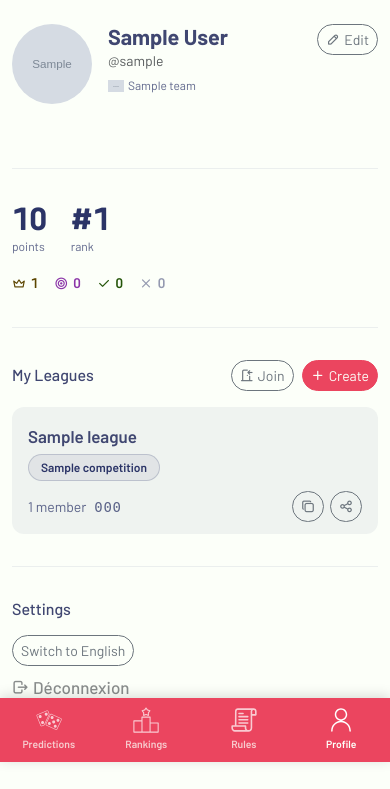
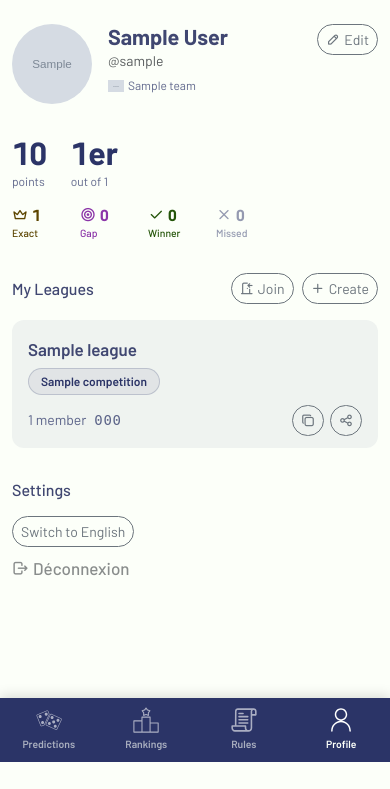
Before and after one commit to AmauryArmengaud/Ovalpronos, a Django app: page /accounts/profile/ in a window 390 px wide. Shown: the part 82-871 px from the top of the page. After the commit the page ends 844 px from the top, so only its background shows below. Run offline with Django 5.2, Linux system fonts and the light colour scheme; a user stored in the database is signed in; tables that the repository leaves empty hold one stand-in row (values such as "Sample post"); grey boxes marked "Sample" are stand-in pictures.

Commit message:
fix(profile): bottom nav navy, section spacing, rank ordinal, tier labels
Mobile bottom nav: background var(--color-accent) → var(--color-primary).
Inactive items at 60% opacity — cream-on-navy passes 5.1:1 at --text-2xs.
Active items full opacity. All pages.

Profile: remove border-top section dividers (banned pattern). Remove
margin-bottom from .profile-identity (was 2rem). Sections separated by
margin-top only.

Rank: "16e sur 21" / "16th out of 21" via ordinal_local templatetag
(fr: 1er/Ne, en: 1st/2nd/3rd/Nth) + blocktrans. total_ranked added
to ProfileView context.

Tier counts: visible labels (Exact/Écart/Vainqueur/Raté) below each
icon+number, same color as match result banners via match-badge-label-*
classes. .profile-tier-item refactored to column layout.

@username: guard now uses show_username (display_name set AND differs
from username) instead of just checking display_name.

Profile league buttons: Créer btn-primary → btn-outline-secondary
(accent reserved for main leagues page CTA).

Co-Authored-By: Claude Sonnet 4.6 <noreply@anthropic.com>

```diff
--- /dev/null
+++ b/apps/accounts/templatetags/account_tags.py
@@ -0,0 +1,17 @@
+from django import template
+from django.utils.translation import get_language
+
+register = template.Library()
+
+
+@register.filter
+def ordinal_local(value):
+    """Locale-aware ordinal: '1er'/'2e' (fr) or '1st'/'2nd' (en)."""
+    n = int(value)
+    if (get_language() or '').startswith('fr'):
+        return f"{n}er" if n == 1 else f"{n}e"
+    if 11 <= (n % 100) <= 13:
+        suffix = 'th'
+    else:
+        suffix = {1: 'st', 2: 'nd', 3: 'rd'}.get(n % 10, 'th')
+    return f"{n}{suffix}"
--- a/apps/accounts/views.py
+++ b/apps/accounts/views.py
@@ -80,6 +80,7 @@ class ProfileView(LoginRequiredMixin, TemplateView):
         _assign_ranks(all_scores)
         rank_entry = next((e for e in all_scores if e['user_id'] == user.pk), None)
         rank = rank_entry['rank'] if rank_entry else None
+        total_ranked = len(all_scores)
 
         # Leagues with member_count and join_url (mirrors leagues/views.py)
         leagues = list(user.leagues.prefetch_related('competitions', 'members').all())
@@ -91,6 +92,9 @@ class ProfileView(LoginRequiredMixin, TemplateView):
 
         ctx['stats'] = stats
         ctx['rank'] = rank
+        ctx['total_ranked'] = total_ranked
+        # Show @username only if display_name is set and differs from username
+        ctx['show_username'] = bool(user.display_name) and user.display_name != user.username
         ctx['leagues'] = leagues
         return ctx
 
--- a/static/css/main.css
+++ b/static/css/main.css
@@ -469,7 +469,7 @@ main {
   left: 0;
   right: 0;
   height: 64px;
-  background: var(--color-accent);
+  background: var(--color-primary);
   border-top: none;
   display: flex;
   align-items: stretch;
@@ -486,7 +486,7 @@ main {
   gap: 3px;
   text-decoration: none;
   color: var(--color-text-on-primary);
-  opacity: 0.72;
+  opacity: 0.60;
   font-size: var(--text-2xs);
   font-weight: 600;
   transition: opacity 0.15s;
@@ -1565,7 +1565,6 @@ main {
   display: flex;
   align-items: flex-start;
   gap: 1rem;
-  margin-bottom: 2rem;
 }
 
 .profile-avatar {
@@ -1618,21 +1617,34 @@ main {
 
 .profile-tier-row {
   display: flex;
-  gap: 1rem;
+  gap: 1.25rem;
   flex-wrap: wrap;
 }
 
 .profile-tier-item {
   display: flex;
-  align-items: center;
-  gap: 0.3rem;
+  flex-direction: column;
+  align-items: flex-start;
+  gap: 0.1rem;
   font-variant-numeric: tabular-nums;
-  font-size: var(--text-sm);
-  font-weight: 600;
+  min-width: 3rem;
+}
+
+.profile-tier-item__value {
+  display: flex;
+  align-items: center;
+  gap: 0.25rem;
+  font-size: 1rem;
+  font-weight: 700;
+  line-height: 1;
+}
+
+.profile-tier-item__label {
+  font-size: var(--text-2xs);
+  font-weight: 500;
+  color: inherit;
 }
 
 .profile-section + .profile-section {
   margin-top: 2rem;
-  padding-top: 2rem;
-  border-top: 1px solid var(--color-logo-bg);
-}
+}
--- a/templates/accounts/profile.html
+++ b/templates/accounts/profile.html
@@ -2,6 +2,7 @@
 {% load i18n %}
 {% load static %}
 {% load humanize %}
+{% load account_tags %}
 
 {% block title %}{% trans "Profile" %} — Oval'Pronos{% endblock %}
 {% block nav_active_profile %}active{% endblock %}
@@ -21,7 +22,7 @@
       {% endif %}
       <div>
         <h1 class="mb-0 fs-4 fw-bold">{{ user.get_display_name }}</h1>
-        {% if user.display_name %}
+        {% if show_username %}
           <div class="text-muted" style="font-size: var(--text-sm);">@{{ user.username }}</div>
         {% endif %}
         {% if user.favorite_team %}
@@ -59,8 +60,8 @@
       </div>
       {% if rank %}
       <div>
-        <div class="profile-stat-primary">#{{ rank }}</div>
-        <div class="profile-stat-label">{% trans "rank" %}</div>
+        <div class="profile-stat-primary">{{ rank|ordinal_local }}</div>
+        <div class="profile-stat-label">{% blocktrans with total=total_ranked %}out of {{ total }}{% endblocktrans %}</div>
       </div>
       {% endif %}
     </div>
@@ -68,24 +69,32 @@
     {# Secondary: tier counts with same icons/colors as match result banners #}
     <div class="profile-tier-row">
       <div class="profile-tier-item match-badge-label-exact">
+        <div class="profile-tier-item__value">
           <i class="ti ti-crown" aria-hidden="true"></i>
           <span>{{ stats.count_exact }}</span>
-        <span class="visually-hidden">{% trans "exact" %}</span>
+        </div>
+        <span class="profile-tier-item__label">{% trans "Exact" %}</span>
       </div>
       <div class="profile-tier-item match-badge-label-gap">
+        <div class="profile-tier-item__value">
           <i class="ti ti-target" aria-hidden="true"></i>
           <span>{{ stats.count_gap }}</span>
-        <span class="visually-hidden">{% trans "gap" %}</span>
+        </div>
+        <span class="profile-tier-item__label">{% trans "Gap" %}</span>
       </div>
       <div class="profile-tier-item match-badge-label-win">
+        <div class="profile-tier-item__value">
           <i class="ti ti-check" aria-hidden="true"></i>
           <span>{{ stats.count_win }}</span>
-        <span class="visually-hidden">{% trans "win" %}</span>
+        </div>
+        <span class="profile-tier-item__label">{% trans "Winner" %}</span>
       </div>
       <div class="profile-tier-item match-badge-label-miss">
+        <div class="profile-tier-item__value">
           <i class="ti ti-x" aria-hidden="true"></i>
           <span>{{ stats.count_miss }}</span>
-        <span class="visually-hidden">{% trans "miss" %}</span>
+        </div>
+        <span class="profile-tier-item__label">{% trans "Missed" %}</span>
       </div>
     </div>
   {% endif %}
@@ -99,7 +108,7 @@
       <a href="{% url 'leagues:join' %}" class="btn btn-outline-secondary btn-sm">
         <i class="ti ti-door-enter me-1" aria-hidden="true"></i>{% trans "Join" %}
       </a>
-      <a href="{% url 'leagues:create' %}" class="btn btn-primary btn-sm">
+      <a href="{% url 'leagues:create' %}" class="btn btn-outline-secondary btn-sm">
         <i class="ti ti-plus me-1" aria-hidden="true"></i>{% trans "Create" %}
       </a>
     </div>
@@ -117,7 +126,7 @@
       <p>{% trans "You are not in any league yet." %}</p>
       <div class="d-flex gap-2 justify-content-center mt-3">
         <a href="{% url 'leagues:join' %}" class="btn btn-outline-secondary">{% trans "Join a league" %}</a>
-        <a href="{% url 'leagues:create' %}" class="btn btn-primary">{% trans "Create a league" %}</a>
+        <a href="{% url 'leagues:create' %}" class="btn btn-outline-secondary">{% trans "Create a league" %}</a>
       </div>
     </div>
   {% endif %}
```
Also changed, not shown: apps/accounts/templatetags/__init__.py (added), locale/fr/LC_MESSAGES/django.po, 1 other file. Lines whose indentation alone changed are shown as unchanged.
